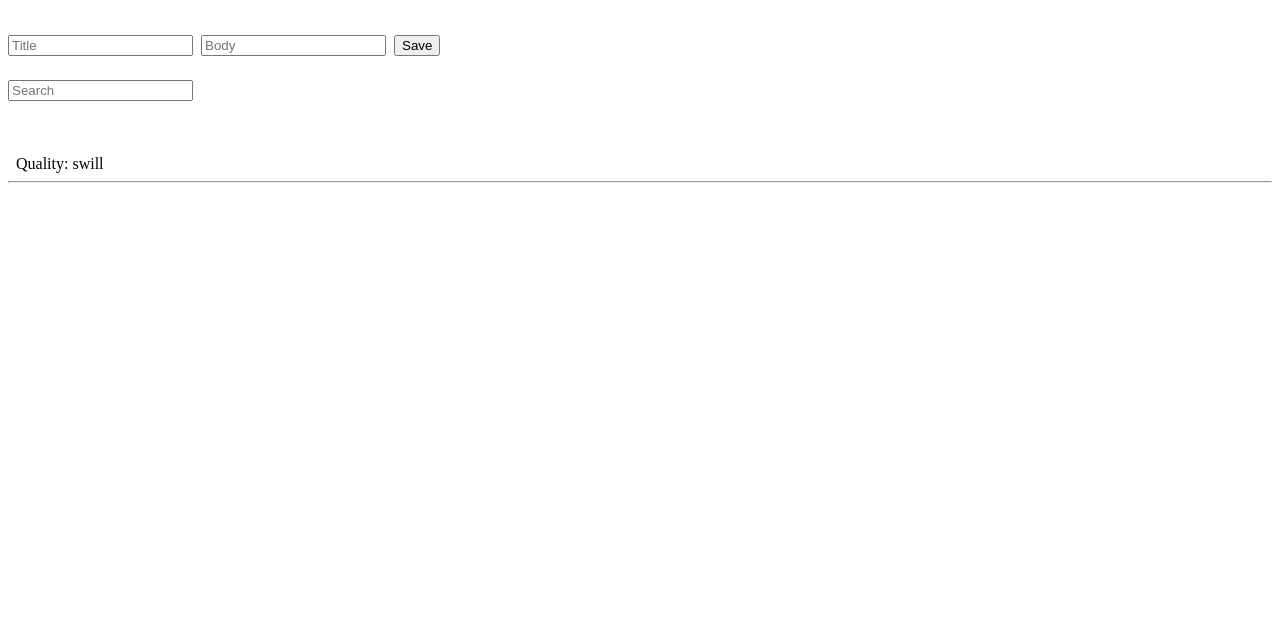
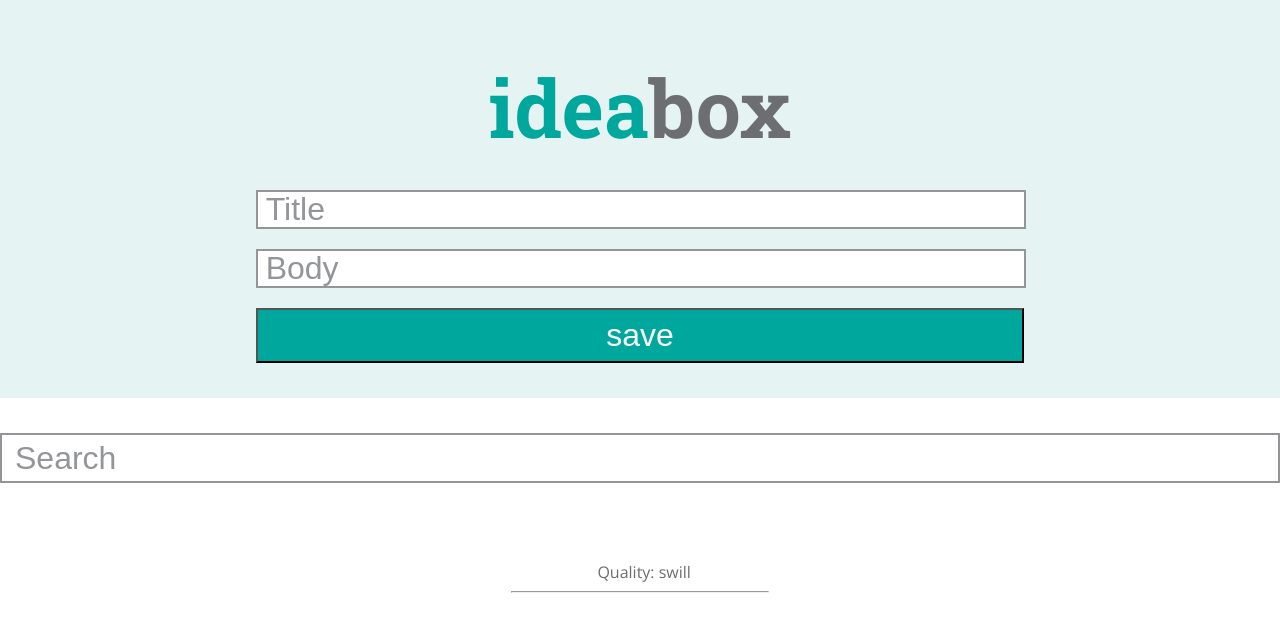
Before and after one commit to kyleewellons/idea-box, a plain HTML site: page index.html in a window 1280 px wide. Drawn offline with nearby package versions, Linux system fonts and the light colour scheme.

Commit message:
Style form

```diff
--- a/index.html
+++ b/index.html
@@ -2,15 +2,16 @@
 <html>
   <head>
     <title>Idea Box</title>
-    <link rel="stylesheet" type="text/css" href="styles.css">
+    <link rel="stylesheet" type="text/css" href="style.css">
+    <link href="https://fonts.googleapis.com/css?family=Open+Sans|Roboto+Slab:700" rel="stylesheet">
   </head>
   <body>
     <main>
-      <h1>
+      <h1 class="main__h1">idea</h1><h1>box</h1>
       <form>
         <input type="text" placeholder="Title">
         <input type="text" placeholder="Body">
-        <button>Save</button>
+        <button>save</button>
     </main>
     <section>
       <input type="text" placeholder="Search">
--- a/style.css
+++ b/style.css
@@ -0,0 +1,89 @@
+body {
+  margin: 0;
+  padding:0;
+  color: #6d6e71;
+  font-family: 'Open Sans', sans-serif;
+  text-align: center;
+}
+
+main {
+  background-color: #e5f3f2;
+  margin-bottom: 35px;
+}
+
+h1 {
+  display: inline-block;
+  font-family: 'Roboto Slab', serif;
+  font-size: 5em;
+  margin-bottom: 30px;
+}
+
+input {
+
+  margin-bottom: 20px;
+  width: 98.5%;
+  border: #939598 solid 2px;
+  height: 20px;
+  padding-top: 1%;
+  padding-bottom: 1%;
+  padding-left: 1%;
+  font-size: 2em;
+  color: #939598;
+}
+
+input::placeholder {
+   color: #939598;
+   /*padding-top:10px;*/
+}
+
+section {
+  margin-top:35px;
+}
+
+form {
+  text-align: center;
+  width: 60%;
+  margin-left: 20%;
+}
+
+
+
+.main__h1 {
+ color: #00a79d;
+ display: inline-block;
+
+}
+
+button {
+  width: 100%;
+  height: 55px;
+  color: #fff;
+  background-color: #00a79d;
+  margin-bottom: 35px;
+  font-size: 2em;
+}
+
+hr {
+  width: 20%;
+}
+
+
+
+
+
+
+
+
+
+/*
+font-family: 'Roboto Slab', serif;
+font-family: 'Open Sans', sans-serif;*/
+
+/*background: #e5f3f2;
+Box h1: #6d6e71;
+save btn: #00a79d
+on hover: #045e55
+h2: #6d6e71;
+p: #939598
+spans:#6d6e71
+*/
```
